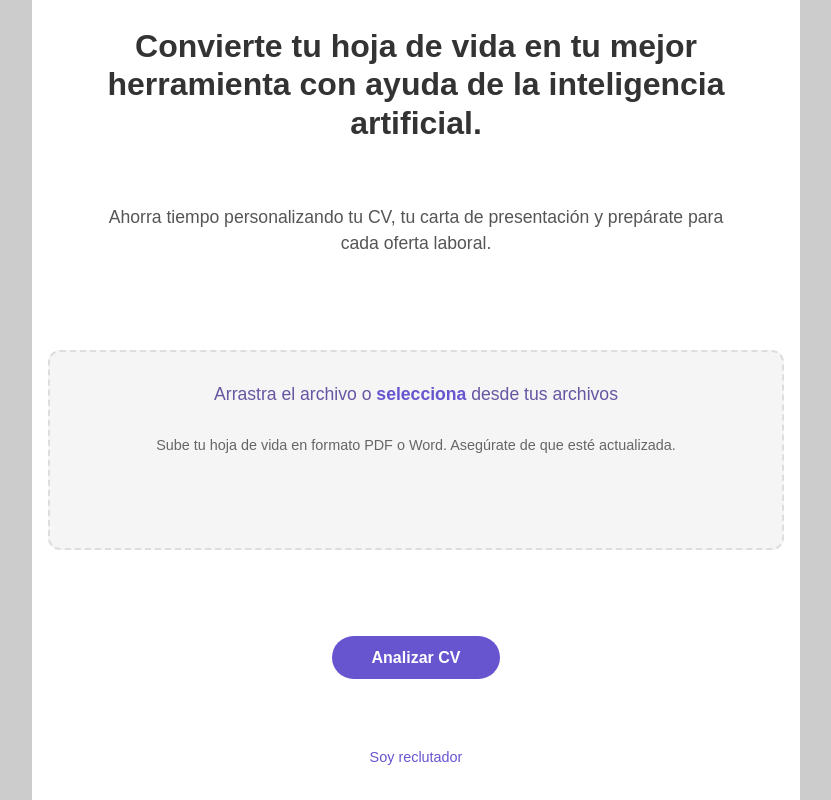
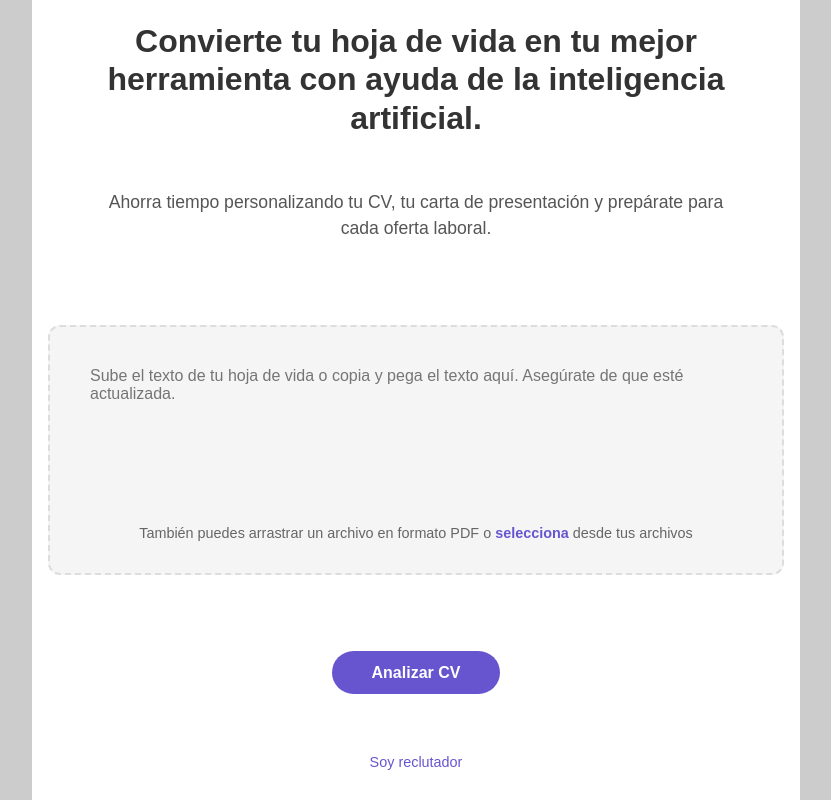
Before and after one commit to stivenDR14/ai-curriculum-analyser-generator, a Next.js app: page / in a window 1280 px wide. Shown: the whole page, without its empty margins (224-1055 px from the left). Built offline with nearby package versions, Linux system fonts and the light colour scheme.

Commit message:
text area changes and homogeneous

```diff
--- a/src/app/page.module.css
+++ b/src/app/page.module.css
@@ -104,6 +104,7 @@
   font-size: 1rem;
   outline: none;
   padding: 0.5rem;
+  color: #333;
 }
 
 .dragText {
--- a/src/app/page.tsx
+++ b/src/app/page.tsx
@@ -9,11 +9,7 @@ import {
 import Loader from "@/components/Loader";
 import Button from "@/components/Button";
 import { Title, Subtitle } from "@/components/Typography";
-import UploadArea, {
-  UploadText,
-  SelectText,
-  UploadInfo,
-} from "@/components/UploadArea";
+import UploadArea, { SelectText, UploadInfo } from "@/components/UploadArea";
 
 export default function Home() {
   const [isRecruiter, setIsRecruiter] = useState(false);
@@ -65,17 +61,21 @@ export default function Home() {
 
   return (
     <main className={styles.mainContent}>
-      {/* Vista de reclutador - siempre presente pero controlada por CSS */}
       <div className={recruiterClasses}>
         <Title>{landingPageHiringLabels.title}</Title>
         <Subtitle>{landingPageHiringLabels.subtitle}</Subtitle>
 
         <UploadArea>
           <textarea
+            autoFocus
             className={styles.vacancyTextarea}
             placeholder={landingPageHiringLabels.placeholderText}
           ></textarea>
-          <UploadInfo>{landingPageHiringLabels.uploadPdfText}</UploadInfo>
+          <UploadInfo>
+            {landingPageCurriculumLabels.dragText}
+            <SelectText>{landingPageCurriculumLabels.selectText}</SelectText>
+            {landingPageCurriculumLabels.selectFromText}
+          </UploadInfo>
         </UploadArea>
 
         <Button onClick={handleAnalyze} variant="primary">
@@ -87,18 +87,21 @@ export default function Home() {
         </Button>
       </div>
 
-      {/* Vista de candidato - siempre presente pero controlada por CSS */}
       <div className={cvClasses}>
         <Title>{landingPageCurriculumLabels.title}</Title>
         <Subtitle>{landingPageCurriculumLabels.subtitle}</Subtitle>
 
         <UploadArea>
-          <UploadText>
+          <textarea
+            autoFocus
+            className={styles.vacancyTextarea}
+            placeholder={landingPageCurriculumLabels.uploadInfo}
+          ></textarea>
+          <UploadInfo>
             {landingPageCurriculumLabels.dragText}
             <SelectText>{landingPageCurriculumLabels.selectText}</SelectText>
             {landingPageCurriculumLabels.selectFromText}
-          </UploadText>
-          <UploadInfo>{landingPageCurriculumLabels.uploadInfo}</UploadInfo>
+          </UploadInfo>
         </UploadArea>
 
         <Button onClick={handleAnalyze} variant="primary">
--- a/src/components/UploadArea.tsx
+++ b/src/components/UploadArea.tsx
@@ -11,15 +11,6 @@ export default function UploadArea({
   className = "",
 }: UploadAreaProps) {
   return <div className={`${styles.uploadArea} ${className}`}>{children}</div>;
-}
-
-interface UploadTextProps {
-  children: React.ReactNode;
-  className?: string;
-}
-
-export function UploadText({ children, className = "" }: UploadTextProps) {
-  return <p className={`${styles.uploadText} ${className}`}>{children}</p>;
 }
 
 interface UploadInfoProps {
--- a/src/utils/labels.ts
+++ b/src/utils/labels.ts
@@ -3,11 +3,11 @@ export const landingPageCurriculumLabels = {
     "Convierte tu hoja de vida en tu mejor herramienta con ayuda de la inteligencia artificial.",
   subtitle:
     "Ahorra tiempo personalizando tu CV, tu carta de presentación y prepárate para cada oferta laboral.",
-  dragText: "Arrastra el archivo o",
+  dragText: "También puedes arrastrar un archivo en formato PDF o",
   selectText: " selecciona ",
   selectFromText: "desde tus archivos",
   uploadInfo:
-    "Sube tu hoja de vida en formato PDF o Word. Asegúrate de que esté actualizada.",
+    "Sube el texto de tu hoja de vida o copia y pega el texto aquí. Asegúrate de que esté actualizada.",
   analyzeButtonText: "Analizar CV",
   switchText: "Soy reclutador",
 };
@@ -18,7 +18,6 @@ export const landingPageHiringLabels = {
     "Carga la información de la vacante para la que estás buscando talento. Asegúrate de que esté lo más completa posible",
   placeholderText:
     "Recuerda agregar empresa, rol, descripción, rango salarial, etc",
-  uploadPdfText: "O selecciona un PDF desde tus archivos",
   analyzeButtonText: "Analizar Vacante",
   switchText: "O, crea tu vacante",
 };
```
